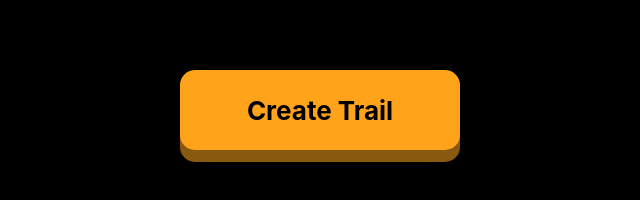
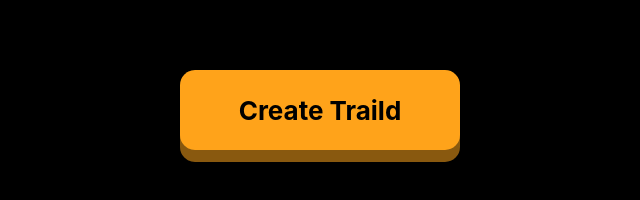
Before and after one commit to ArlesEST/todoapp, a React (Create React App) app: page / in a window 1280 px wide. Shown: the part 490-690 px from the top of the page, without its empty margins (320-960 px from the left). Built offline with nearby package versions, Linux system fonts and the light colour scheme.

Commit message:
new addition

```diff
--- a/src/App.js
+++ b/src/App.js
@@ -10,7 +10,7 @@ function App() {
       </header>
       <body>
            <a href="Add.js" className='Trail-button' alt="Create Trail">
-            Create Trail
+            Create Traild
             </a>
       </body>
     </div>
```
